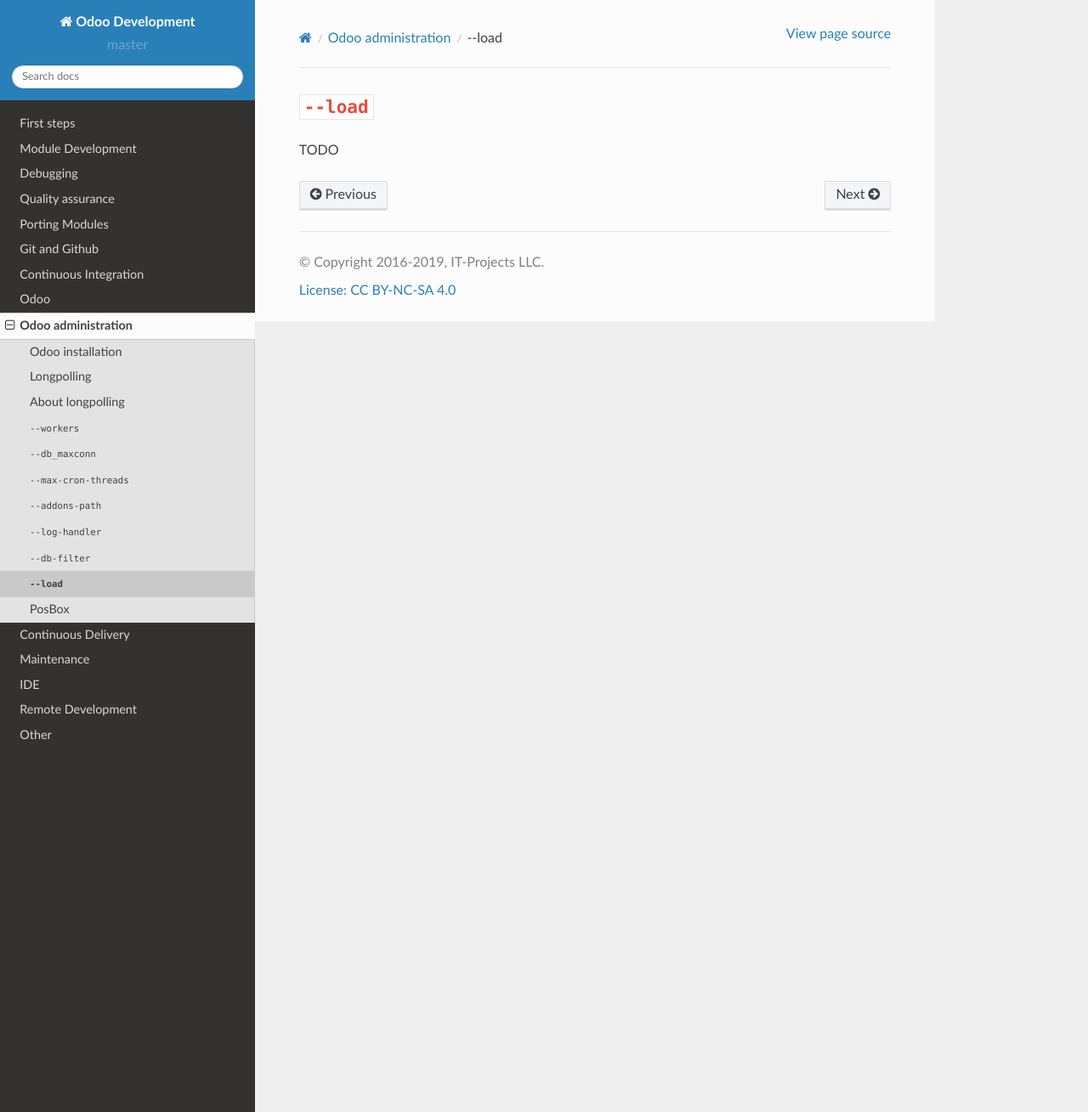
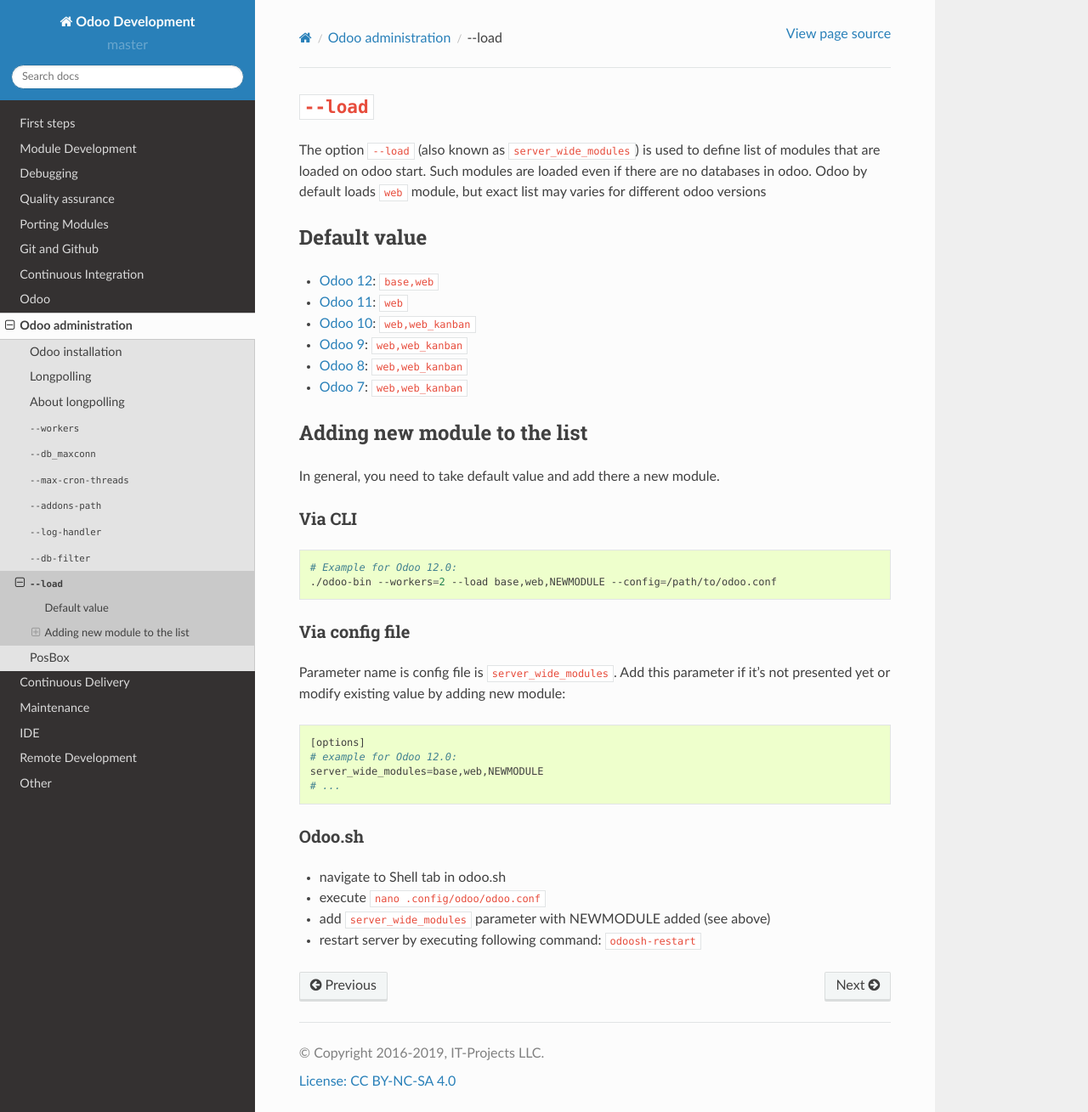
Before and after one commit to itpp-labs/odoo-development, a Sphinx documentation site: the page built from docs/admin/server_wide_modules.rst, in a window 1280 px wide and 1309 px high. Shown: the whole window at 85% size. Built offline with Sphinx 7.4.7 and the Read the Docs theme 2.0.0, drawn with Linux system fonts in a browser that asks for light colours.

Commit message:
Update server_wide_modules.rst

```diff
--- a/docs/admin/server_wide_modules.rst
+++ b/docs/admin/server_wide_modules.rst
@@ -2,4 +2,45 @@
  ``--load``
 ============
 
-TODO
+The option ``--load`` (also known as ``server_wide_modules``) is used to define list of modules that are loaded on odoo start. Such modules are loaded even if there are no databases in odoo. Odoo by default loads ``web`` module, but exact list may varies for different odoo versions
+
+Default value
+=============
+
+* `Odoo 12 <https://github.com/odoo/odoo/blob/95b4f2ab4b5698ab3a28c9c35ac8da6fb6def983/odoo/tools/config.py#L120>`__: ``base,web``
+* `Odoo 11 <https://github.com/odoo/odoo/blob/717f4583949219c346c87c390fbc336b4f31571c/odoo/tools/config.py#L119>`__: ``web``
+* `Odoo 10 <https://github.com/odoo/odoo/blob/80d363cd31ec56b72e38e02571285349b60e428e/odoo/tools/config.py#L114>`__: ``web,web_kanban``
+* `Odoo 9 <https://github.com/odoo/odoo/blob/752dcc761caf15cb532b1e787e9a378a8112a6a4/openerp/tools/config.py#L114>`__: ``web,web_kanban``
+* `Odoo 8 <https://github.com/odoo/odoo/blob/492d8ce4d024e11c9aa715d4a4b7f99493eaef4b/openerp/tools/config.py#L145>`__: ``web,web_kanban``
+* `Odoo 7 <https://github.com/odoo/odoo/blob/ae34a1e93ec3e6e54ece9d546d527af5787f5c3f/openerp/tools/config.py#L487>`__: ``web,web_kanban``
+
+Adding new module to the list
+=============================
+
+In general, you need to take default value and add there a new module.
+
+Via CLI
+-------
+
+.. code-block:: sh
+
+    # Example for Odoo 12.0:
+    ./odoo-bin --workers=2 --load base,web,NEWMODULE --config=/path/to/odoo.conf
+
+
+Via config file
+---------------
+Parameter name is config file is ``server_wide_modules``. Add this parameter if it's not presented yet or modify existing value by adding new module::
+
+    [options]
+    # example for Odoo 12.0:
+    server_wide_modules=base,web,NEWMODULE
+    # ...
+
+Odoo.sh
+-------
+
+* navigate to Shell tab in odoo.sh
+* execute ``nano .config/odoo/odoo.conf``
+* add ``server_wide_modules`` parameter with NEWMODULE added (see above)
+* restart server by executing following command: ``odoosh-restart``
```
